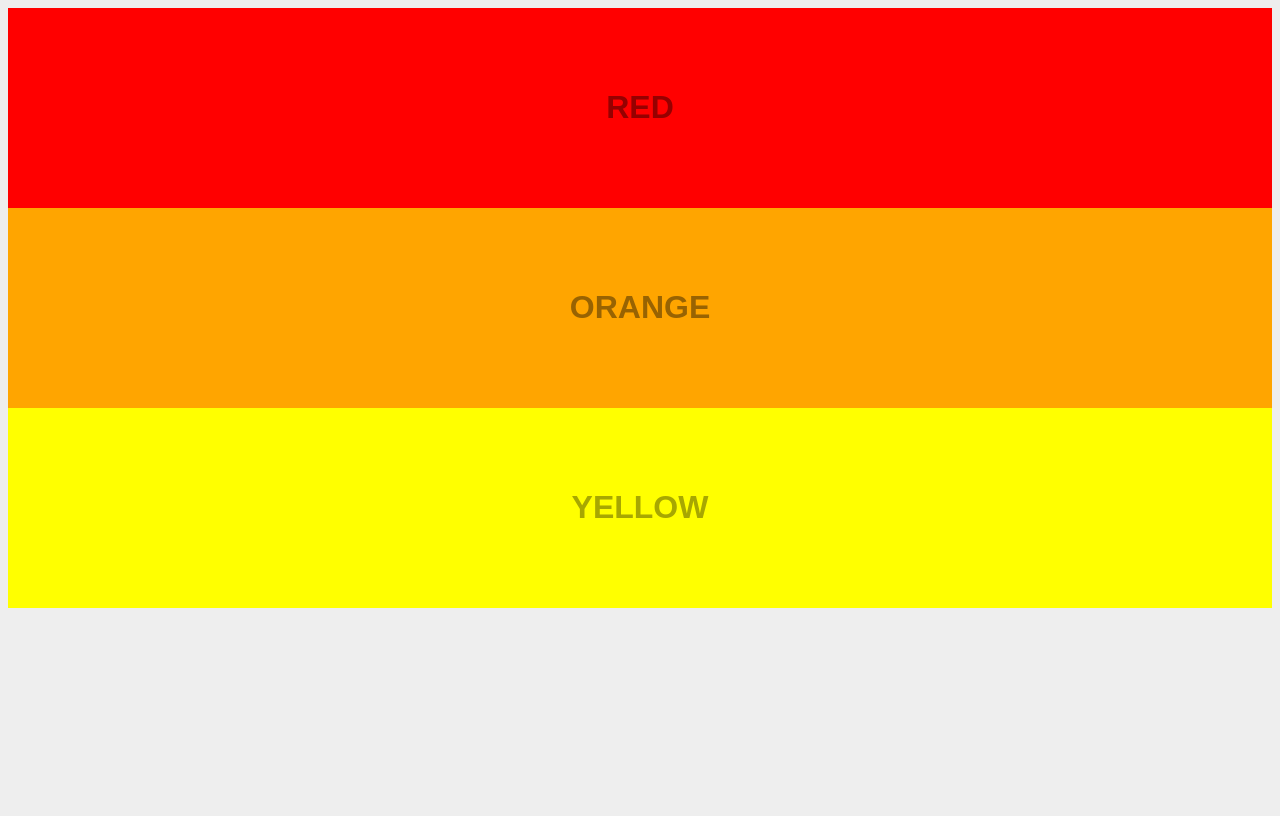
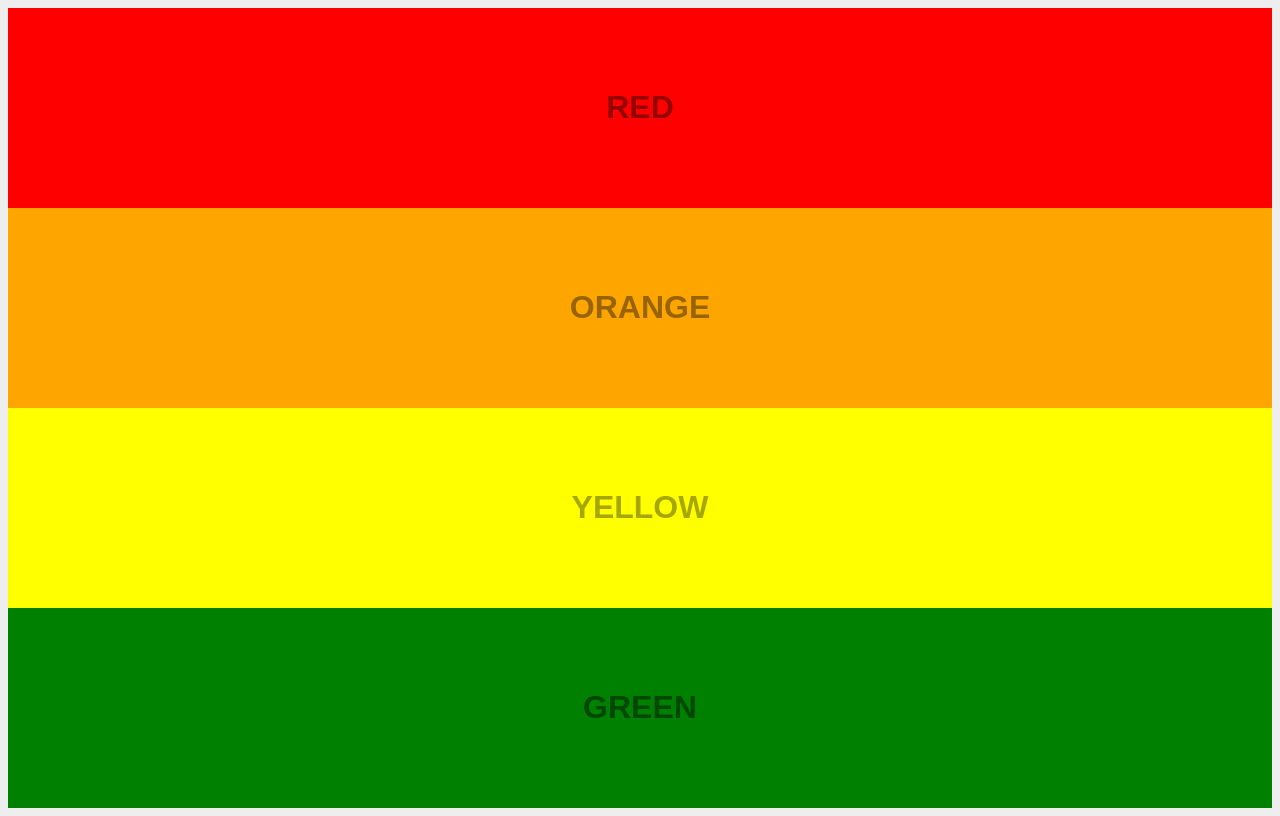
Before and after one commit to ThumbsUpGif/RainbowProject, a plain HTML site: page index.html in a window 1280 px wide. Drawn offline with Linux system fonts and the light colour scheme.

Commit message:
added green colour

```diff
--- a/index.html
+++ b/index.html
@@ -4,7 +4,7 @@
     <meta charset="UTF-8">
     <meta http-equiv="X-UA-Compatible" content="IE=edge">
     <meta name="viewport" content="width=device-width, initial-scale=1.0">
-    <title>Document</title>
+    <title>Git Rainbow Project</title>
     <link rel="stylesheet" href="styles.css">
 </head>
 <body>
@@ -27,5 +27,11 @@
         </div>
     </div>
 
+    <div class="green_background">
+        <div class="colourname">
+    <h1>GREEN</h1>
+        </div>
+    </div>
+
 </body>
 </html>
--- a/styles.css
+++ b/styles.css
@@ -35,3 +35,10 @@ body {
     background-color: yellow;
     color:  rgb(167, 167, 1);
 }
+
+.green_background {
+    width: vw;
+    height: 200px;
+    background-color: green;
+    color:  rgb(0, 71, 0);
+}
```
